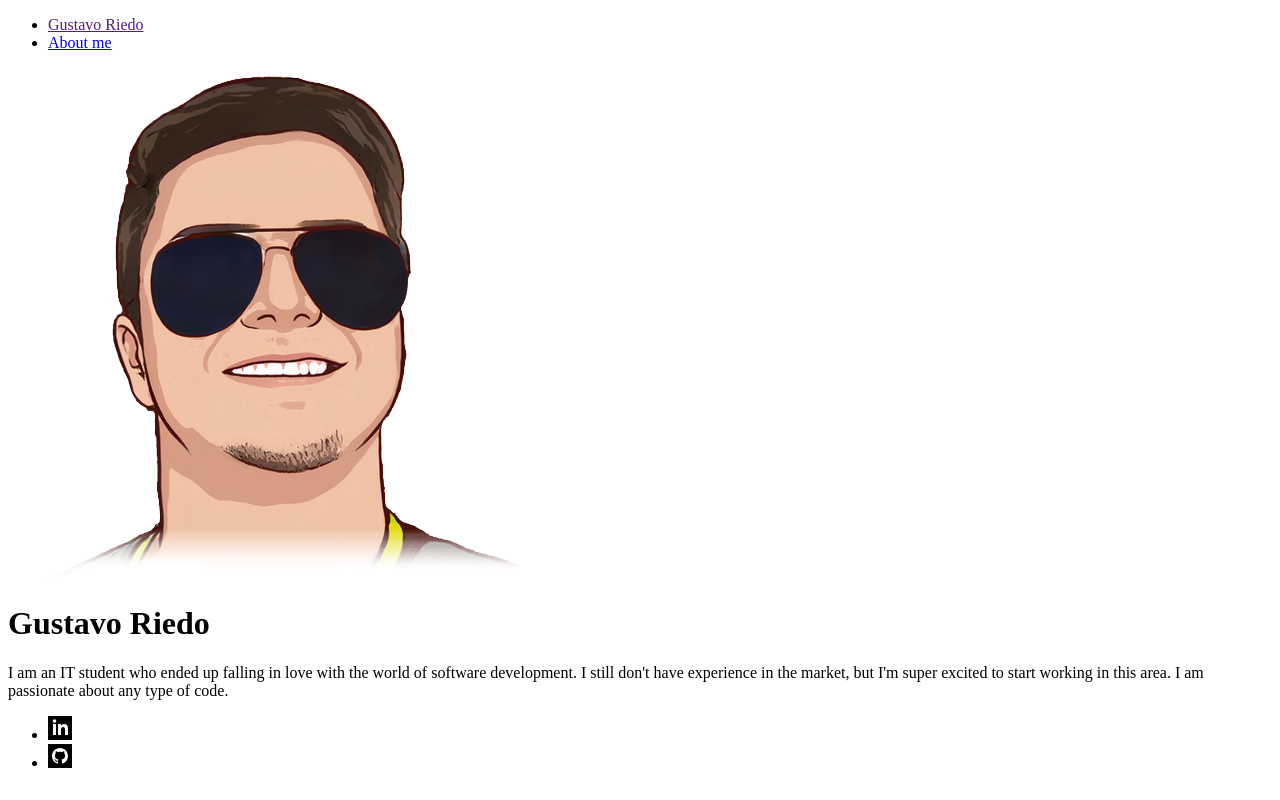
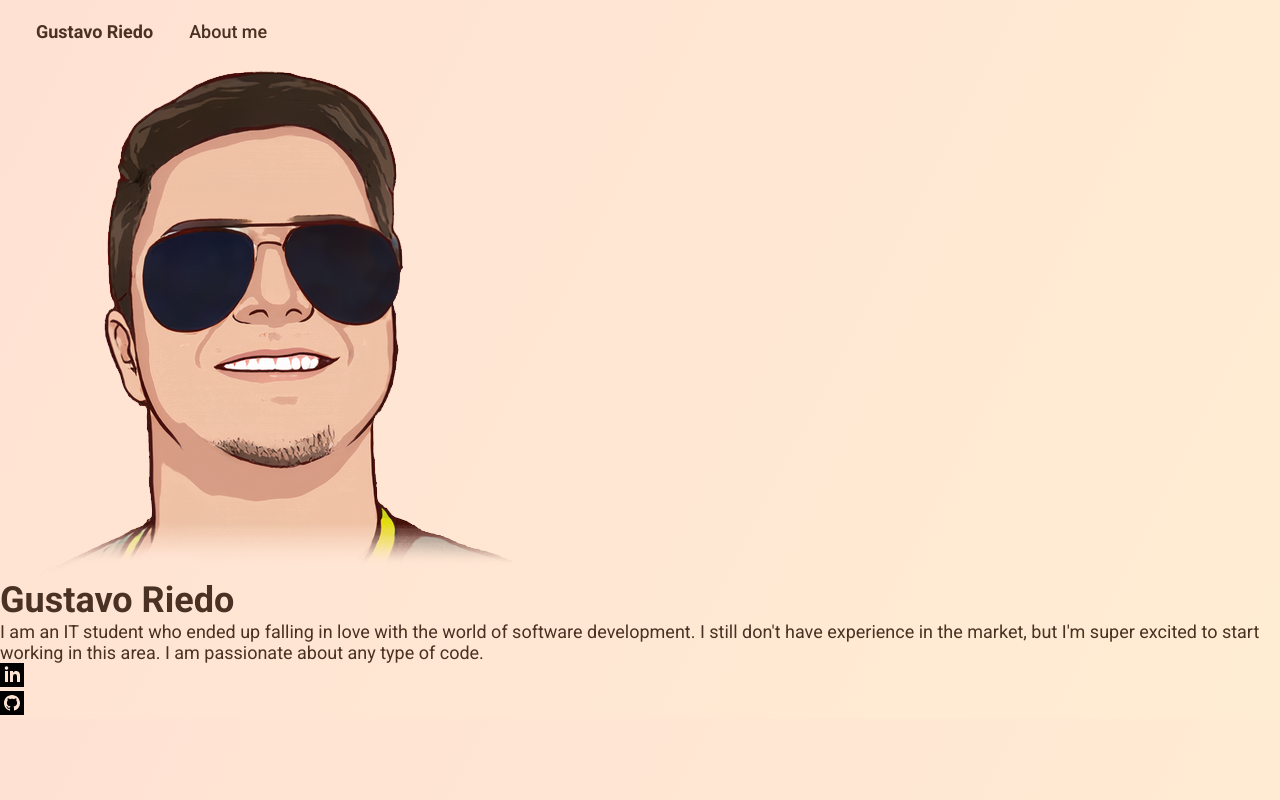
Before and after one commit to Gustavo-HR-Martinho/GustavoRiedoPage, a plain HTML site: page public/index.html in a window 1280 px wide. Drawn offline with Linux system fonts and the light colour scheme.

Commit message:
Added navbar style

```diff
--- a/public/index.html
+++ b/public/index.html
@@ -8,8 +8,8 @@
     <title>Gustavo Riedo - Web Developer</title>
 </head>
 <body>
-    <nav id="navbar">
-        <ul id="navbar-list">
+    <nav class="navbar">
+        <ul class="navbar-list">
             <li class="navbar-list-iten">
                 <a href="" class="navbar-list-link active">Gustavo Riedo</a>
             </li>
--- a/src/styles/general.css
+++ b/src/styles/general.css
@@ -0,0 +1,47 @@
+@import url('https://fonts.googleapis.com/css2?family=Roboto:wght@400;500;700&display=swap');
+
+:root{
+    --text-color: #493223;
+    --navbar-height: 3.5rem;
+    font-size: 18px;
+    font-family: 'Roboto', sans-serif;
+    color: var(--text-color);
+}
+
+*{
+    margin: 0;
+    padding: 0;
+    border: 0;
+}
+body{
+    background: linear-gradient(116.82deg, #FFE1D3 0%, #FFEDD3 100%);
+}
+.navbar{
+    width: 100vw;
+    height: var(--navbar-height);
+    background-color: transparent;
+}
+.navbar-list{
+    width: 100%;
+    height: 100%;
+
+    display: flex;
+    flex-direction: row;
+    align-items: center;
+
+    list-style: none;
+}
+.navbar-list-iten{
+    margin-left: 2rem;
+}
+.navbar-list-link{
+    font-weight: 500;
+    text-decoration: none;
+    color: var(--text-color);
+}
+.navbar-list-iten:hover{
+    transform: translateY(-1px);
+}
+.active{
+    font-weight: 700;
+}
```
Also changed, not shown: src/pages/aboutMe.html (+2 -2 lines).
